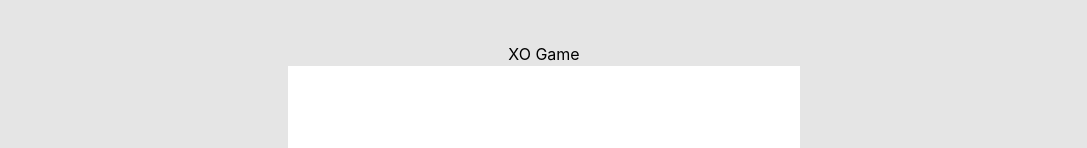
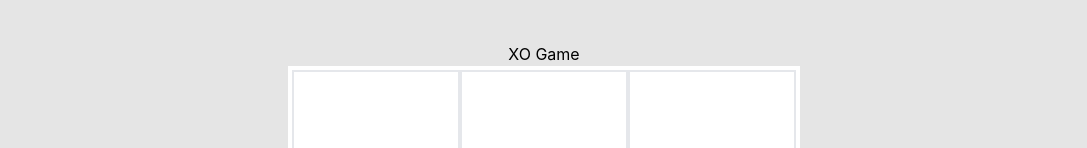
Before and after one commit to Amoly93/first_Project, a React (Create React App) app: page / in a window 1280 px wide. Shown: the part 804-952 px from the top of the page, without its empty margins (96-1183 px from the left). Built offline with nearby package versions, Linux system fonts and the light colour scheme.

Commit message:
change055

```diff
--- a/src/components/xo.js
+++ b/src/components/xo.js
@@ -23,17 +23,17 @@ function XO() {
     setPlayer(player === "x" ? "o" : "x");
   };
 
-  let win;
+
   const checkWin = () => {
     for (let i = 0; i < indexOfArrayOX.length; i++) {
       if (
         indexOfArrayOX[i].every((index) => {
-          console.log(i);
+
           return items[index] === player;
         })
       ) {
-        win = "Winner";
-        return `Winner  Player ${player} 🎉`;
+
+        return true;
       }
     }
   };
@@ -41,18 +41,18 @@ function XO() {
   return (
     <div className="conainer max-w-2xl mx-auto p-20">
       <h1 className="text-center ">XO Game</h1>
-      <h1 className="text-center">{checkWin()}</h1>
-      <div className="bg-black grid grid-cols-3 border-solid border-4 border-white">
+      <h1 className="text-center">{checkWin()=== true ? "Winner 🏆":""}</h1>
+      <div className={`bg-black grid grid-cols-3 border-solid border-4 border-white`}>
         {items.map((prop, index) => {
           return (
             <button
-              className="h-20   bg-white "
+              className={`h-20  ${checkWin() === true ? "bg-green-600":"bg-white"} cursor-not-allowed border-2 border-indigo-60` }
               onClick={() => xoFunc(index)}
-              disabled={win === "Winner" || !(items[index] === "")}
+              disabled={checkWin() === true || !(items[index] === "")}
             >
               <p
                 className={`text-5xl ${
-                  prop === "x" ? "text-blue-600" : "text-red-600"
+                   checkWin() === true ?  "text-gray-400" :prop === "x" ? "text-blue-600" : "text-red-600"}
                 }`}
               >
                 {prop}
```
